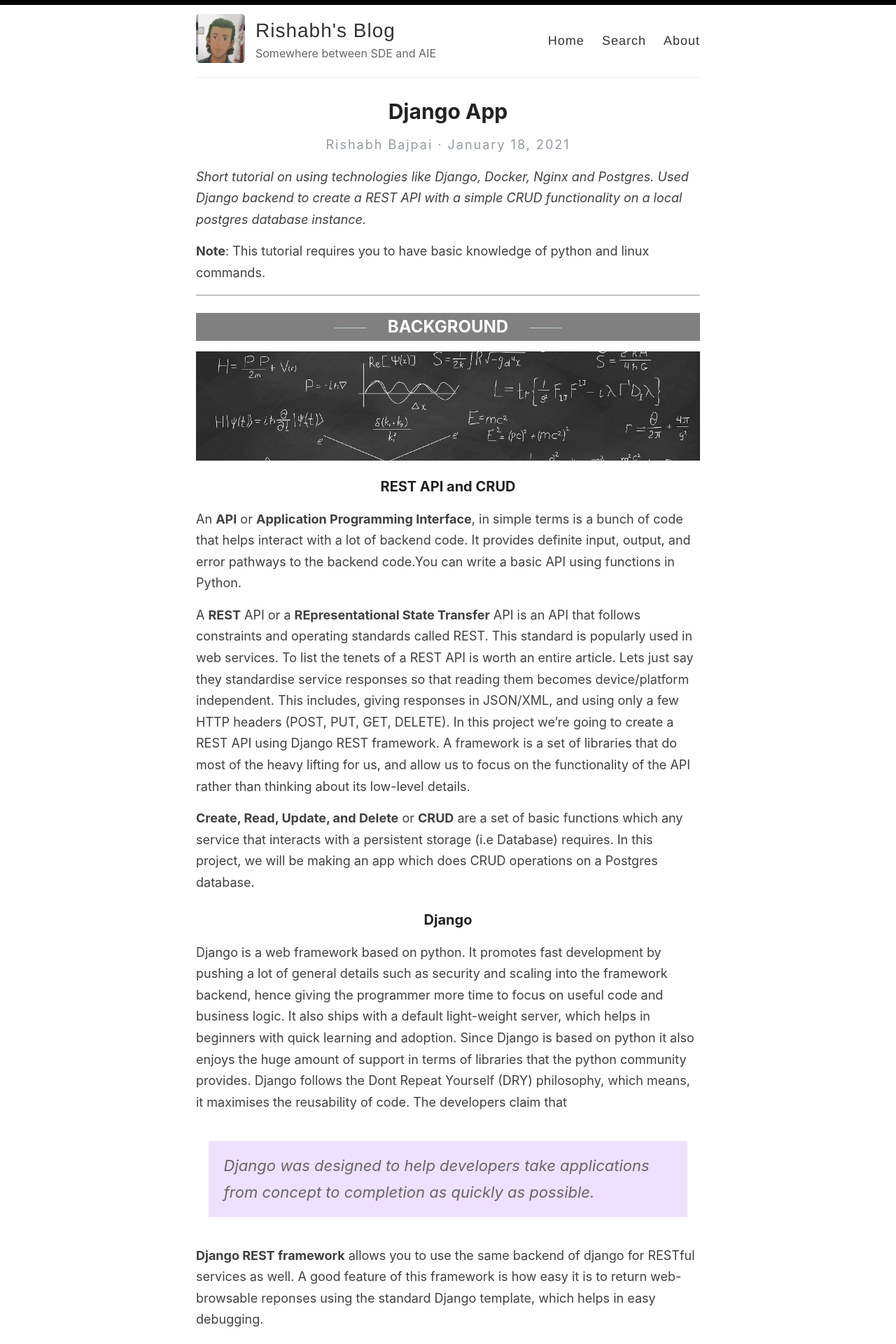
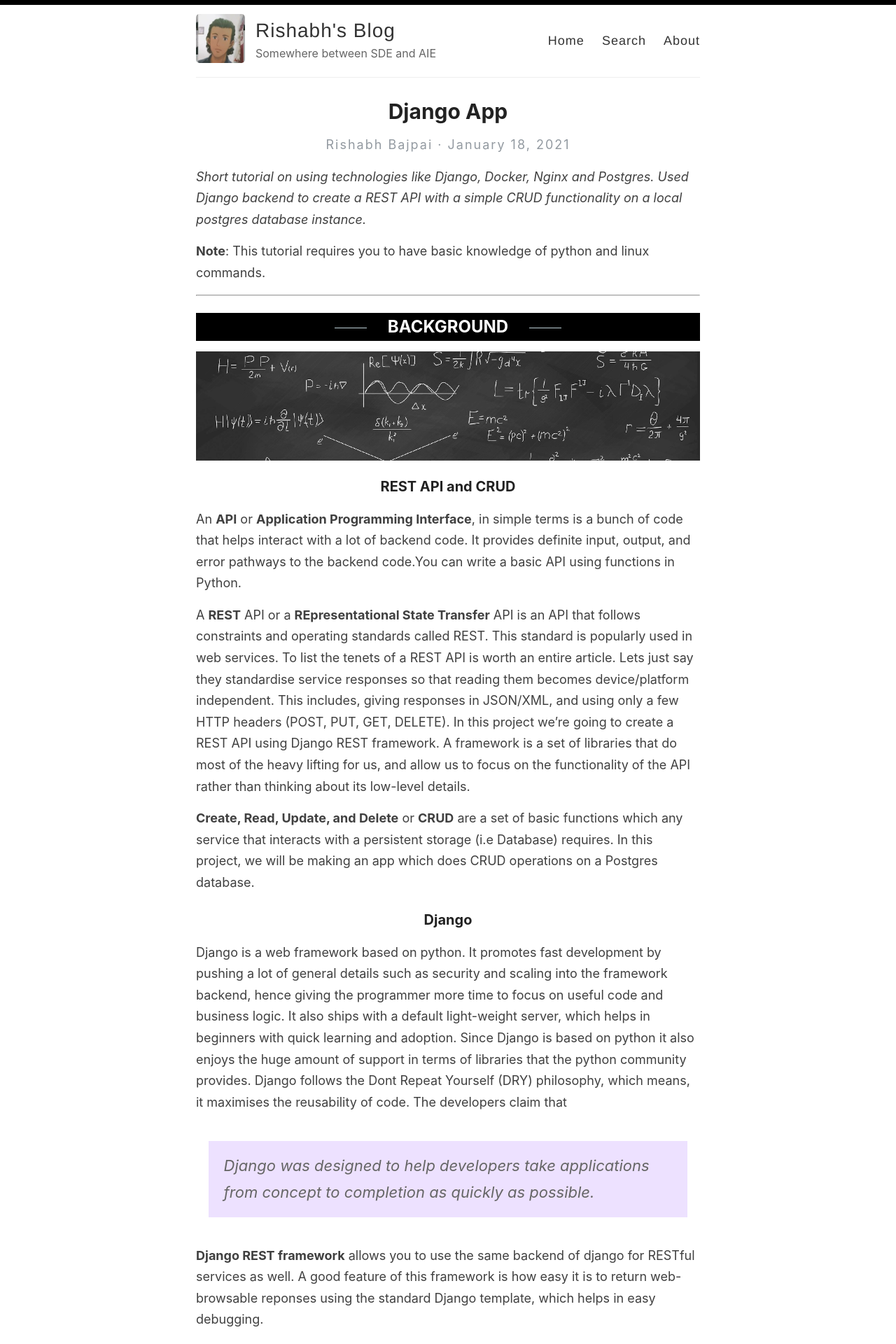
Before and after one commit to CodeSeeker99/codeseeker99.github.io, a Jekyll site: the page built from _posts/2021-01-18-Django-App.md, in a window 1280 px wide. Shown: the top 1920 px of the page at 70% size. Built offline with Jekyll 4.4.1, drawn with Linux system fonts in a browser that asks for light colours; our own code applies the rules of GitHub Pages for plain Markdown files.

Commit message:
Update 2021-01-18-Django-App.md

```diff
--- a/_posts/2021-01-18-Django-App.md
+++ b/_posts/2021-01-18-Django-App.md
@@ -8,7 +8,7 @@ _Short tutorial on using technologies like Django, Docker, Nginx and Postgres. U
 
 ---
 
-<h2 style="background-color:Gray; color:white">BACKGROUND</h2>
+<h2 style="background-color:black; color:white">BACKGROUND</h2>
 ![Theory image]({{site.baseurl}}/images/Screenshot from 2021-01-18 20-10-37.png)
 
 ### REST API and CRUD
```
